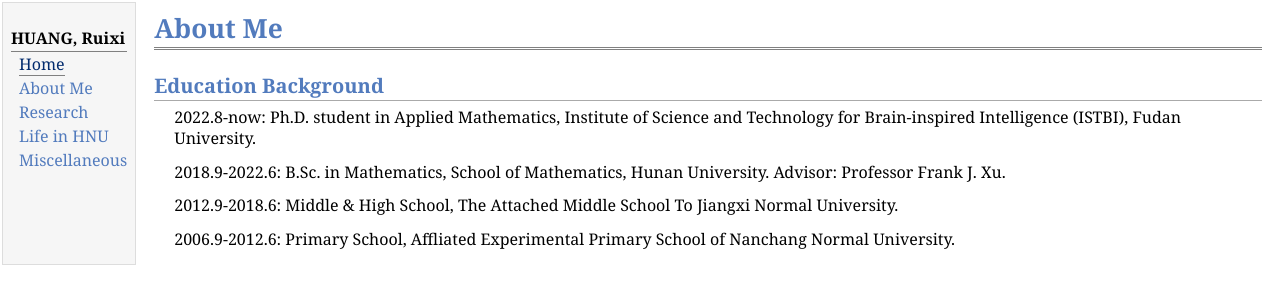
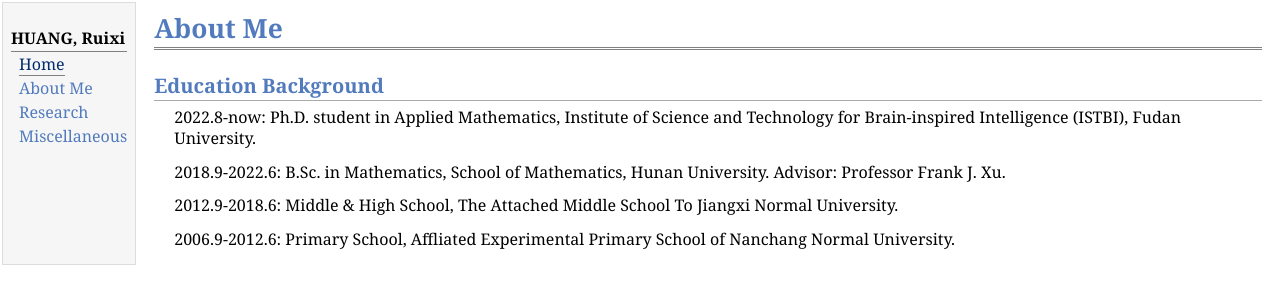
Before and after one commit to kiouy780/rxhuang, a plain HTML site: page abtme.html in a window 1280 px wide. Drawn offline with Linux system fonts and the light colour scheme.

Commit message:
Update abtme.html

```diff
--- a/abtme.html
+++ b/abtme.html
@@ -15,7 +15,6 @@
 <div class="menu-item"><a href="index.html" class="current">Home</a></div>
 <div class="menu-item"><a href="abtme.html">About&nbsp;Me</a></div>
 <div class="menu-item"><a href="research.html">Research</a></div>
-<div class="menu-item"><a href="lifeInHnu.html">Life&nbsp;in&nbsp;HNU</a></div>
 <div class="menu-item"><a href="miscellaneous.html">Miscellaneous</a></div>
 
 </td>
```
